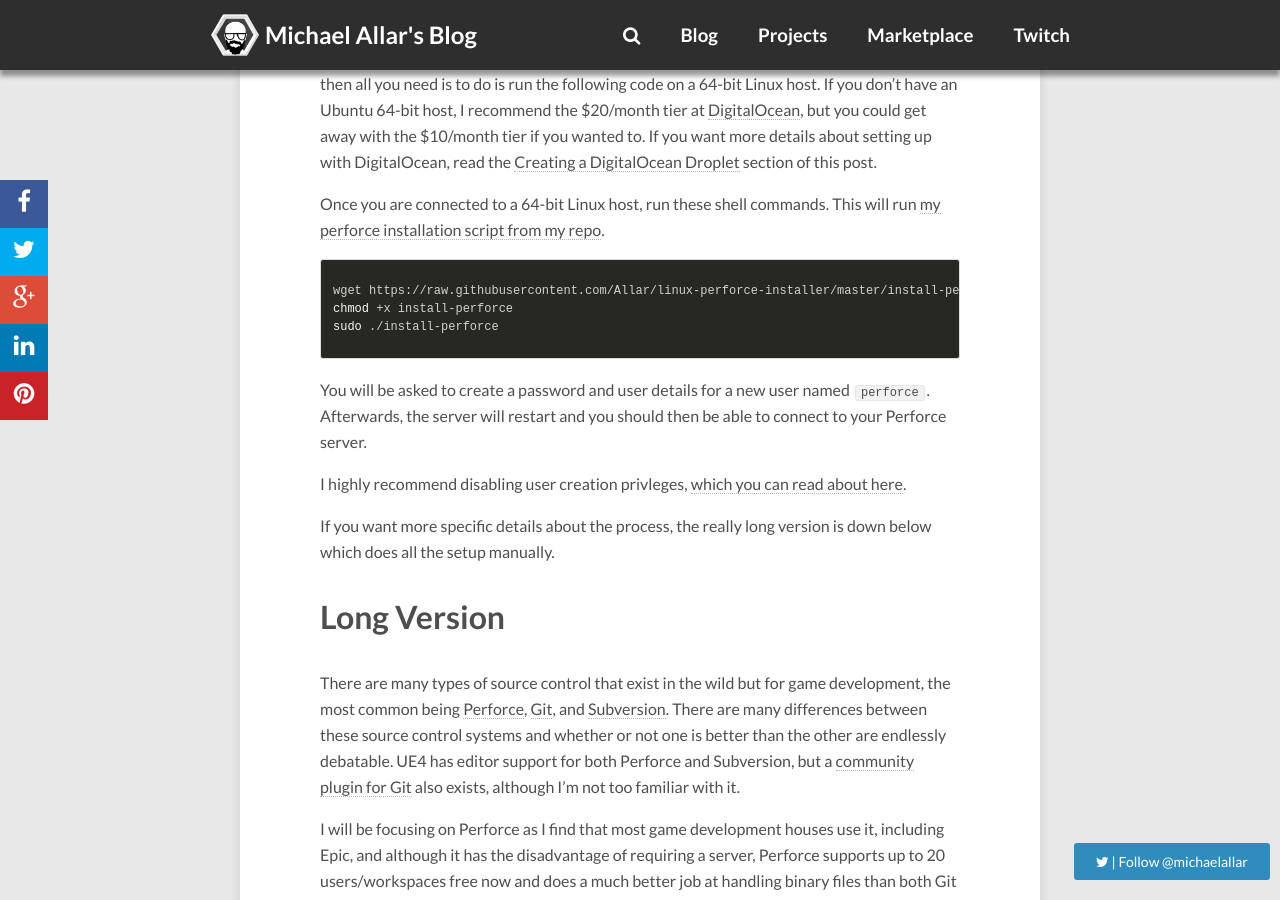
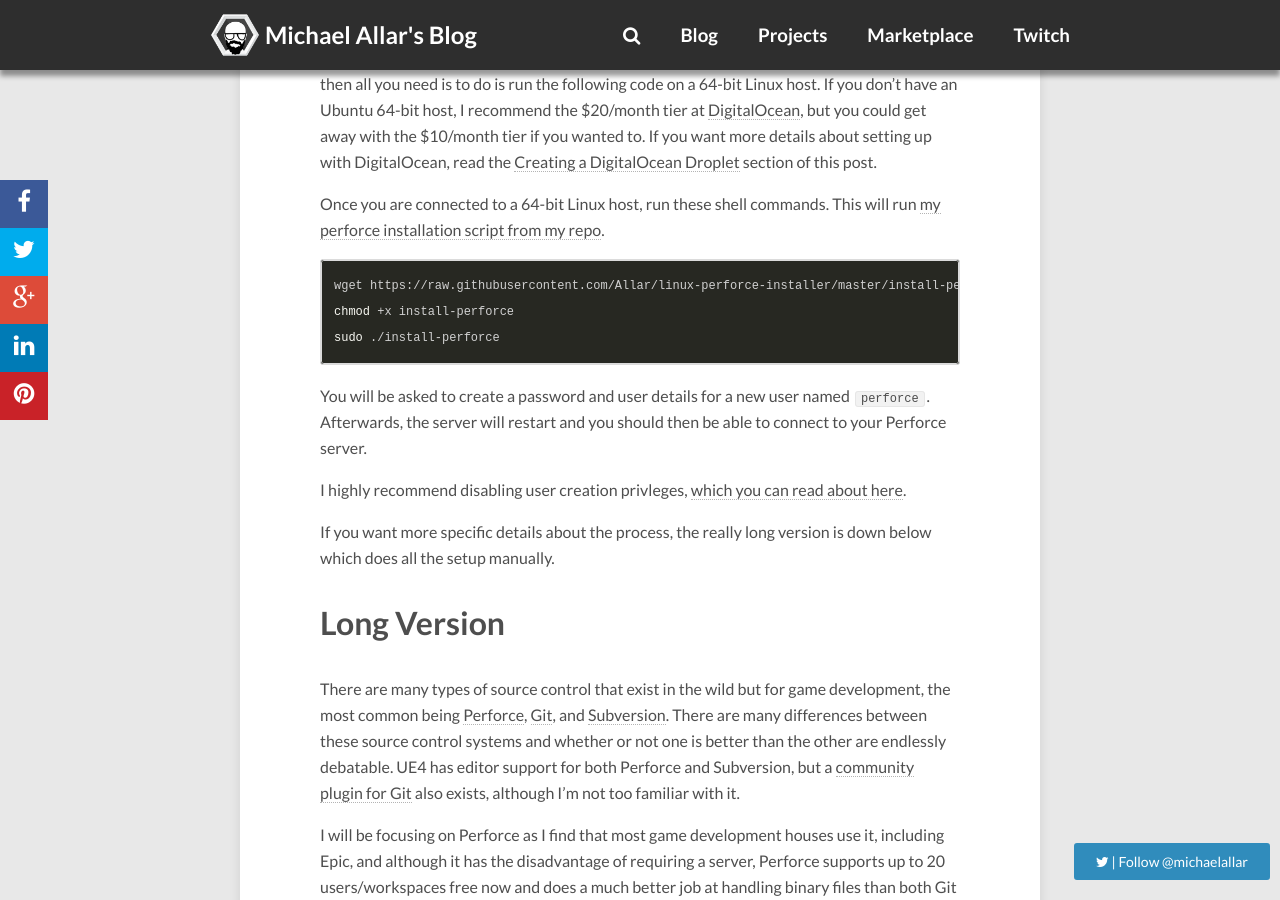
Before and after one commit to Allar/allar.github.io, a Jekyll site: the page built from blog/_posts/2014-09-25-Setup-Perforce-Digital.md, in a window 1280 px wide and 900 px high, scrolled down 1613 px. Built offline with Jekyll 4.4.1, drawn with Linux system fonts in a browser that asks for light colours; nearby versions of some CDN libraries; comment, search, counter and statistics services are not loaded.

Commit message:
Replaced pygments highlight syntax with GFM code fences

````diff
--- a/blog/_posts/2014-09-25-Setup-Perforce-Digital.md
+++ b/blog/_posts/2014-09-25-Setup-Perforce-Digital.md
@@ -22,11 +22,11 @@
 
 Once you are connected to a 64-bit Linux host, run these shell commands. This will run [my perforce installation script from my repo](https://github.com/Allar/linux-perforce-installer).
 
-{% highlight bash %}
+``` shell
 wget https://raw.githubusercontent.com/Allar/linux-perforce-installer/master/install-perforce
 chmod +x install-perforce
 sudo ./install-perforce
-{% endhighlight %}
+```
 
 You will be asked to create a password and user details for a new user named `perforce`. Afterwards, the server will restart and you should then be able to connect to your Perforce server.
 
@@ -97,9 +97,9 @@
 
 The first step is to download Perforce Server. To find the latest version of Perforce, you can view all versions of Perforce [here](ftp://ftp.perforce.com/perforce/). As of this writing on September 25, 2014, the latest Linux 64-bit version is `r14.1/bin.linux26x86_64` with download URL `ftp://ftp.perforce.com/perforce/r14.1/bin.linux26x86_64/p4d`. To download this on the server, we can use the shell command `wget` to... get it.
 
-{% highlight bash %}
+``` shell
 wget ftp://ftp.perforce.com/perforce/r14.1/bin.linux26x86_64/p4d
-{% endhighlight %}
+```
 
 Enter the command above and your server should download the file directly.
 
@@ -109,23 +109,23 @@
 
 Linux shells usually require an executable flag set on downloaded files if you want to run them. Ubuntu and Perforce are no exception. To make the file executable, use:
 
-{% highlight bash %}
+``` shell
 chmod +x p4d
-{% endhighlight %}
+```
 
 Once the `p4d` server binary is executable, lets move it to `/usr/local/bin`
 
-{% highlight bash %}
+``` shell
 sudo mv p4d /usr/local/bin
-{% endhighlight %}
+```
 
 ### Setting Up Basic Permissions Security
 
 It is __highly not recommended that you run your Perforce server as `root`__. `root` has far too much power and if someone were to run bad things through your Perforce server (which is highly unlikely), it should be isolated in terms of what it can do on the system. To do this we are going to add a new user.
 
-{% highlight bash %}
+``` shell
 sudo adduser perforce
-{% endhighlight %}
+```
 
 This will prompt you to create a password and enter some details about the new user. These details are not too important and I just set the user's full name to Perforce.
 
@@ -134,50 +134,50 @@
 ### Creating the Perforce Server Root
 
 Now we need to create the directories that will house our Perforce server database files and logs. These files essentially store the settings of your server. We will also need to give the `perforce` user permission to use these files.
-{% highlight bash %}
+``` shell
 sudo mkdir /perforce_depot
 sudo chown perforce /perforce_depot
 sudo mkdir /var/log/perforce
 sudo chown perforce /var/log/perforce
-{% endhighlight %}
+```
 
 ### Installing Daemon
 
 `daemon` is a Linux tool that turns a program into a daemon. A daemon is a background task that runs behind everything and isn't directly interactable. This is important as we want our Perforce server to always be running in the background, otherwise if you start the server in your PuTTY shell, as soon as you quit your shell your Perforce server would also shut down. To install `daemon`, use the following command:
 
-{% highlight bash %}
+``` shell
 sudo apt-get install daemon
-{% endhighlight %}
+```
 
 ### Setting Up Perforce As A Boot Daemon
 
 We don't want to keep manually starting our Perforce server every time the DigitalOcean server goes down, even if the server will generally never crash or hang. If we need to restart the server for any reason, setting up Perforce as a boot daemon will make sure it will always be running. First we need to go to the directory that has a bunch of system initialization controls.
 
-{% highlight bash %}
+``` shell
 cd /etc/init.d
-{% endhighlight %}
+```
 
 Now we need a startup script for root which will launch a `p4d` daemon under the user `perforce`. I usually use [this script](https://github.com/Allar/linux-perforce-installer/blob/master/p4dservice) for a while without any issue.
 
-{% highlight bash %}
+``` shell
 wget https://raw.githubusercontent.com/Allar/linux-perforce-installer/master/p4dservice
 chmod +x p4dservice
-{% endhighlight %}
+```
 
 
 Once you have the script saved, we need to update Ubuntu's boot process with it using the command:
 
-{% highlight bash %}
+``` shell
 sudo update-rc.d p4dservice defaults
-{% endhighlight %}
+```
 
 ### Starting Up Perforce Server For The First Time
 
 If everything is set up correctly, restarting the DigitalOcean droplet should boot the perforce server. To restart the server:
 
-{% highlight bash %}
+``` shell
 sudo reboot
-{% endhighlight %}
+```
 
 PuTTY should close saying the connection has lost and your shell should become inactive. You should close it now.
 
@@ -215,15 +215,15 @@
 
 Once your command prompt or terminal is open, run the command:
 
-{% highlight bash %}
+``` shell
 p4 configure set dm.user.noautocreate=2
-{% endhighlight %}
+```
 
 You should then be prompted with:
 
-{% highlight bash %}
+``` shell
 F:\depot>p4 configure set dm.user.noautocreate=2
 For server 'any', configuration variable 'dm.user.noautocreate' set to '2'
-{% endhighlight %}
+```
 
 This post has gotten pretty long, so I will separate the next part into a post of its own. [The next section will be about which files to add to your Perforce server when using UE4 either built from source code or if you are just uploading your project files only](/2014/09/27/Setup-Perforce-Digital-Part2).
````
Also changed, not shown: blog/_posts/2015-11-06-Support-Dedicated-Servers.md (+8 -8 lines), blog/_posts/2015-11-07-Setting-Up-Samba-No-Security.md (+16 -16 lines), blog/_posts/2015-12-07-Creating-Custom-Marketplace-Frontend.md (+4 -4 lines), blog/_posts/2016-01-08-Enabling-Crash-Videos.md (+2 -2 lines).
